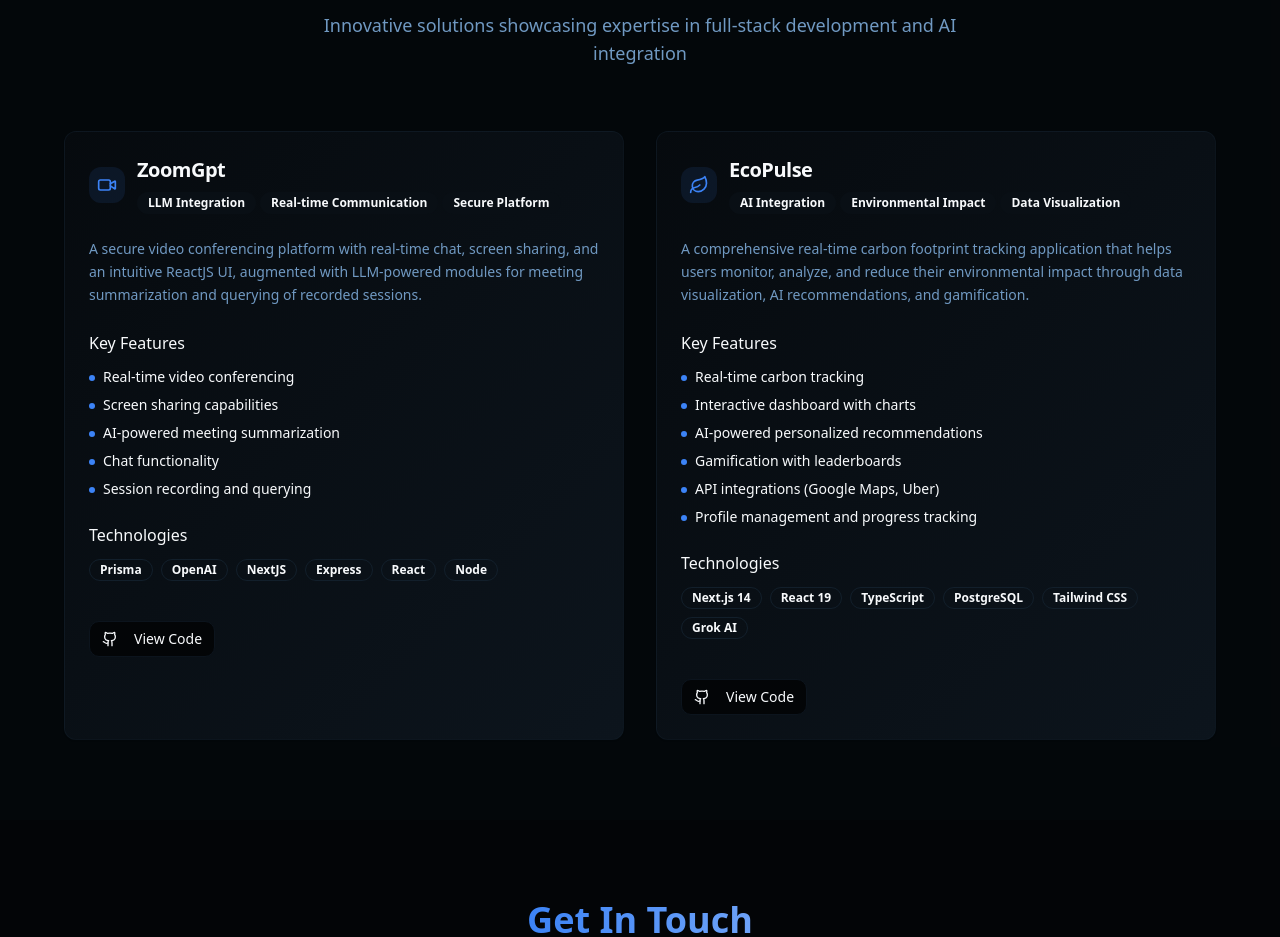
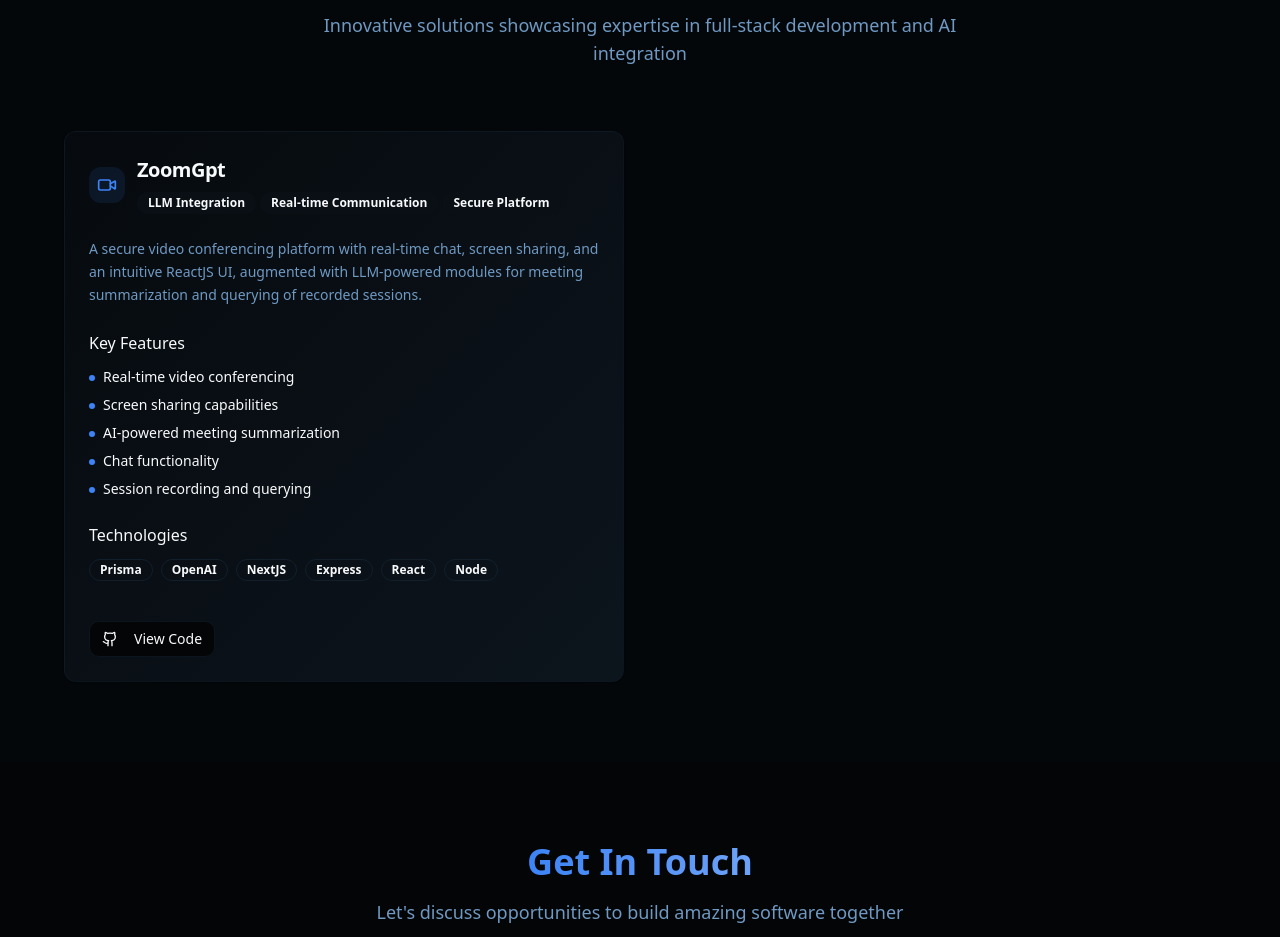
Before and after one commit to ajay47k/portfolio, a React (Vite) app: page / in a window 1280 px wide. Shown: the part 4080-5017 px from the top of the page. Built offline with nearby package versions, Linux system fonts and the light colour scheme.

Commit message:
Remove EcoPulse project

```diff
--- a/src/components/Portfolio/Projects.tsx
+++ b/src/components/Portfolio/Projects.tsx
@@ -1,7 +1,7 @@
 import { Card, CardContent, CardDescription, CardHeader, CardTitle } from "@/components/ui/card";
 import { Button } from "@/components/ui/button";
 import { Badge } from "@/components/ui/badge";
-import { ExternalLink, Github, Video, Users, MessageSquare, Share2, Leaf } from "lucide-react";
+import { ExternalLink, Github, Video, Users, MessageSquare, Share2 } from "lucide-react";
 
 const projects = [
   {
@@ -17,21 +17,6 @@ const projects = [
       "Session recording and querying"
     ],
     highlights: ["LLM Integration", "Real-time Communication", "Secure Platform"]
-  },
-  {
-    title: "EcoPulse",
-    description: "A comprehensive real-time carbon footprint tracking application that helps users monitor, analyze, and reduce their environmental impact through data visualization, AI recommendations, and gamification.",
-    technologies: ["Next.js 14", "React 19", "TypeScript", "PostgreSQL", "Tailwind CSS", "Grok AI"],
-    github: "https://github.com/ajay47k/ecopulse",
-    features: [
-      "Real-time carbon tracking",
-      "Interactive dashboard with charts",
-      "AI-powered personalized recommendations",
-      "Gamification with leaderboards",
-      "API integrations (Google Maps, Uber)",
-      "Profile management and progress tracking"
-    ],
-    highlights: ["AI Integration", "Environmental Impact", "Data Visualization"]
   }
 ];
 
@@ -55,11 +40,7 @@ const Projects = () => {
                 <div className="flex items-start justify-between">
                   <div className="flex items-center gap-3">
                     <div className="p-2 rounded-lg bg-primary/10">
-                      {project.title === "EcoPulse" ? (
-                        <Leaf className="w-5 h-5 text-primary" />
-                      ) : (
-                        <Video className="w-5 h-5 text-primary" />
-                      )}
+                      <Video className="w-5 h-5 text-primary" />
                     </div>
                     <div>
                       <CardTitle className="text-xl font-semibold">
```
